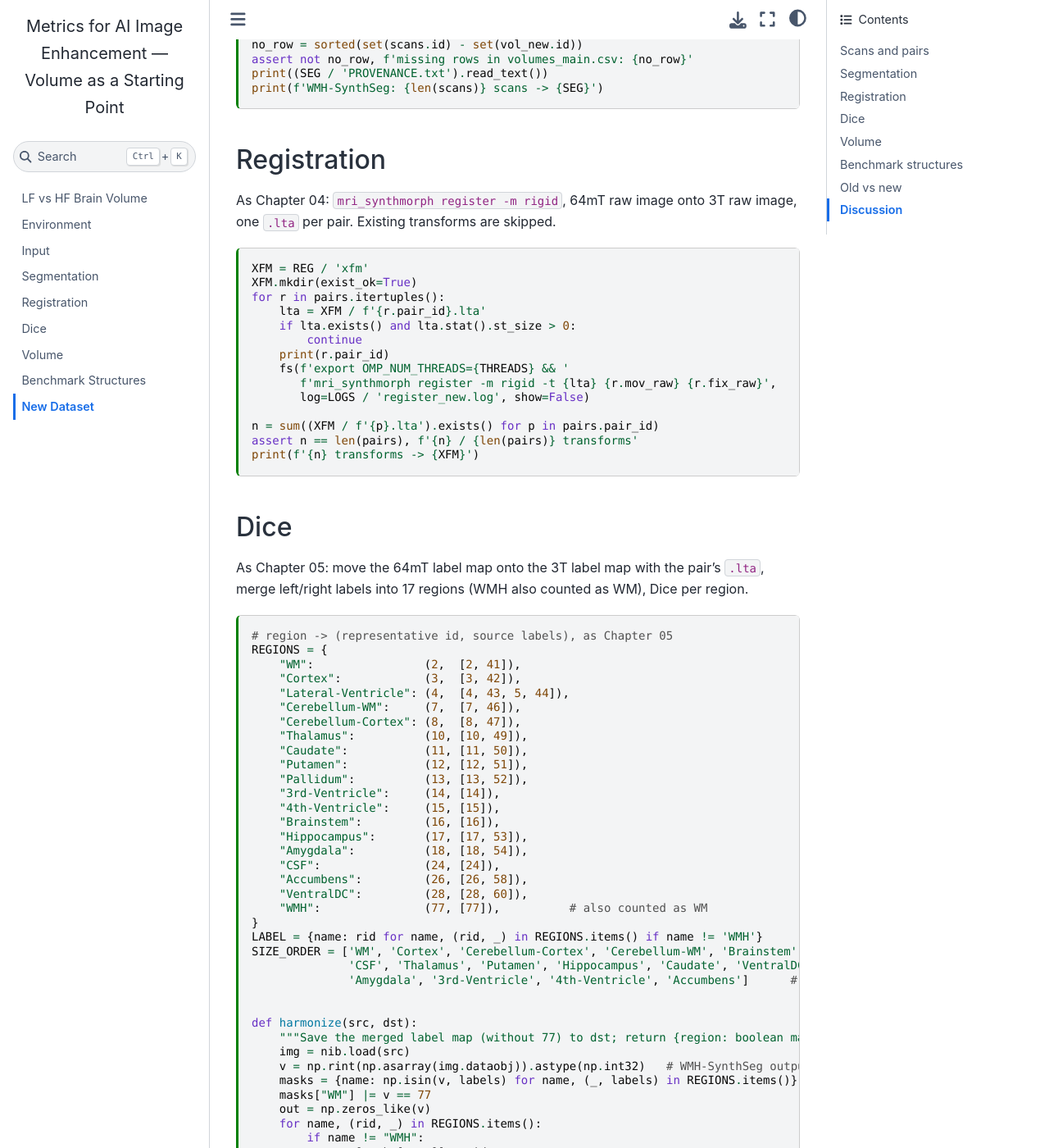
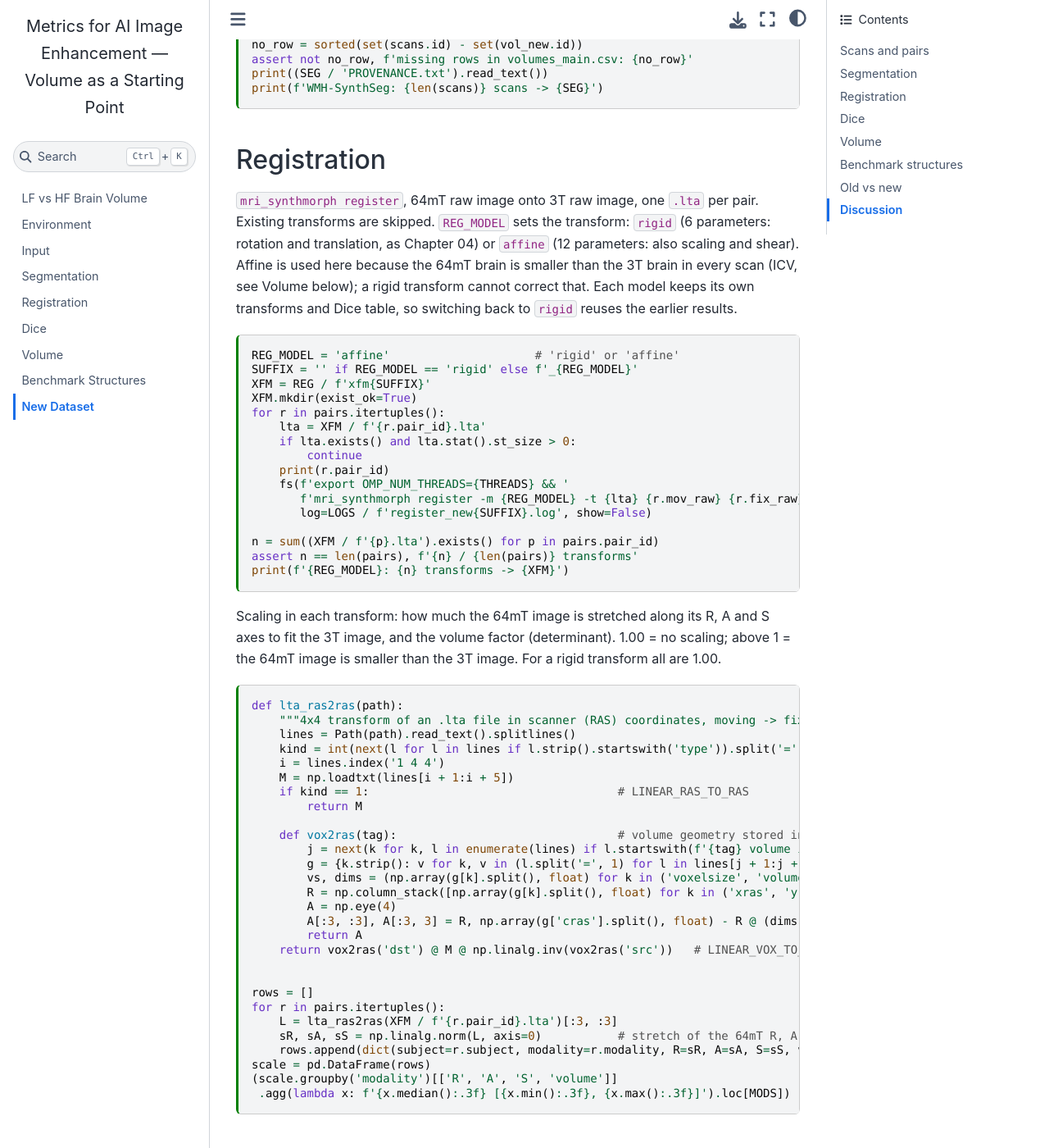
Before and after one commit to Zane-133/new-jupyterbook, a Jupyter Book: the page built from 08_new_dataset.md, in a window 1280 px wide and 1400 px high, scrolled down 3350 px. Shown: the whole window at 82% size. Built offline with Jupyter Book 1.0.4 settings and Sphinx 7.4.7 and the Sphinx Book theme 1.1.4, drawn with Linux system fonts in a browser that asks for light colours; some of the changed text lies outside the part shown.

Commit message:
Chapter 08: affine registration switch, scale factors, scale-corrected volume
- REG_MODEL ('rigid' or 'affine'); each model keeps its own transforms and Dice table
  (rigid: reg/xfm, dice_WMH_SynthSeg.csv; affine: reg/xfm_affine, dice_WMH_SynthSeg_affine.csv)
- table of per-axis stretch and volume factor from each .lta
- volume bias after removing the scaling of each transform

Co-Authored-By: Claude Opus 5.5 <noreply@anthropic.com>

````diff
--- a/08_new_dataset.md
+++ b/08_new_dataset.md
@@ -186,11 +186,17 @@ print(f'WMH-SynthSeg: {len(scans)} scans -> {SEG}')
 
 ## Registration
 
-As Chapter 04: `mri_synthmorph register -m rigid`, 64mT raw image onto 3T raw image, one `.lta`
-per pair. Existing transforms are skipped.
+`mri_synthmorph register`, 64mT raw image onto 3T raw image, one `.lta` per pair. Existing
+transforms are skipped. `REG_MODEL` sets the transform: `rigid` (6 parameters: rotation and
+translation, as Chapter 04) or `affine` (12 parameters: also scaling and shear). Affine is used
+here because the 64mT brain is smaller than the 3T brain in every scan (ICV, see Volume below);
+a rigid transform cannot correct that. Each model keeps its own transforms and Dice table, so
+switching back to `rigid` reuses the earlier results.
 
 ```{code-cell} ipython3
-XFM = REG / 'xfm'
+REG_MODEL = 'affine'                     # 'rigid' or 'affine'
+SUFFIX = '' if REG_MODEL == 'rigid' else f'_{REG_MODEL}'
+XFM = REG / f'xfm{SUFFIX}'
 XFM.mkdir(exist_ok=True)
 for r in pairs.itertuples():
     lta = XFM / f'{r.pair_id}.lta'
@@ -198,12 +204,47 @@ for r in pairs.itertuples():
         continue
     print(r.pair_id)
     fs(f'export OMP_NUM_THREADS={THREADS} && '
-       f'mri_synthmorph register -m rigid -t {lta} {r.mov_raw} {r.fix_raw}',
-       log=LOGS / 'register_new.log', show=False)
+       f'mri_synthmorph register -m {REG_MODEL} -t {lta} {r.mov_raw} {r.fix_raw}',
+       log=LOGS / f'register_new{SUFFIX}.log', show=False)
 
 n = sum((XFM / f'{p}.lta').exists() for p in pairs.pair_id)
 assert n == len(pairs), f'{n} / {len(pairs)} transforms'
-print(f'{n} transforms -> {XFM}')
+print(f'{REG_MODEL}: {n} transforms -> {XFM}')
+```
+
+Scaling in each transform: how much the 64mT image is stretched along its R, A and S axes to
+fit the 3T image, and the volume factor (determinant). 1.00 = no scaling; above 1 = the 64mT
+image is smaller than the 3T image. For a rigid transform all are 1.00.
+
+```{code-cell} ipython3
+def lta_ras2ras(path):
+    """4x4 transform of an .lta file in scanner (RAS) coordinates, moving -> fixed."""
+    lines = Path(path).read_text().splitlines()
+    kind = int(next(l for l in lines if l.strip().startswith('type')).split('=')[1].split()[0])
+    i = lines.index('1 4 4')
+    M = np.loadtxt(lines[i + 1:i + 5])
+    if kind == 1:                                    # LINEAR_RAS_TO_RAS
+        return M
+
+    def vox2ras(tag):                                # volume geometry stored in the .lta
+        j = next(k for k, l in enumerate(lines) if l.startswith(f'{tag} volume info'))
+        g = {k.strip(): v for k, v in (l.split('=', 1) for l in lines[j + 1:j + 12] if '=' in l)}
+        vs, dims = (np.array(g[k].split(), float) for k in ('voxelsize', 'volume'))
+        R = np.column_stack([np.array(g[k].split(), float) for k in ('xras', 'yras', 'zras')]) * vs
+        A = np.eye(4)
+        A[:3, :3], A[:3, 3] = R, np.array(g['cras'].split(), float) - R @ (dims / 2)
+        return A
+    return vox2ras('dst') @ M @ np.linalg.inv(vox2ras('src'))   # LINEAR_VOX_TO_VOX
+
+
+rows = []
+for r in pairs.itertuples():
+    L = lta_ras2ras(XFM / f'{r.pair_id}.lta')[:3, :3]
+    sR, sA, sS = np.linalg.norm(L, axis=0)           # stretch of the 64mT R, A, S axes
+    rows.append(dict(subject=r.subject, modality=r.modality, R=sR, A=sA, S=sS, volume=np.linalg.det(L)))
+scale = pd.DataFrame(rows)
+(scale.groupby('modality')[['R', 'A', 'S', 'volume']]
+ .agg(lambda x: f'{x.median():.3f} [{x.min():.3f}, {x.max():.3f}]').loc[MODS])
 ```
 
 ## Dice
@@ -261,7 +302,7 @@ def dice(A, B):
                 voldiff=(nb - na) / ((na + nb) / 2), n_3T=na, n_64mT=nb)
 
 
-DICE_CSV, WORK = DICE / 'dice_WMH_SynthSeg.csv', DICE / 'work'
+DICE_CSV, WORK = DICE / f'dice_WMH_SynthSeg{SUFFIX}.csv', DICE / f'work{SUFFIX}'
 if not DICE_CSV.exists():
     WORK.mkdir(parents=True, exist_ok=True)
     out = []
@@ -364,6 +405,18 @@ def bias_table(b, regions):
 
 
 bias_table(bias_new, SIZE_ORDER + ['ICV'])
+```
+
+The same bias after removing the scaling of each pair's transform (64mT volume × volume factor
+above). With rigid registration nothing changes. If the shrinkage is uniform, ICV should move to
+about 0 %.
+
+```{code-cell} ipython3
+vf = scale.set_index(['subject', 'modality']).volume
+lf_corr = lf.mul(vf.reindex(lf.index), axis=0)
+bias_corr = (((lf_corr - hf.reindex(lf.index)) / hf.reindex(lf.index) * 100)
+             .reset_index().melt(id_vars=key, var_name='region', value_name='pct_diff'))
+bias_table(bias_corr, SIZE_ORDER + ['ICV'])
 ```
 
 ```{code-cell} ipython3
````
Also changed, not shown: 08_new_dataset.ipynb.
